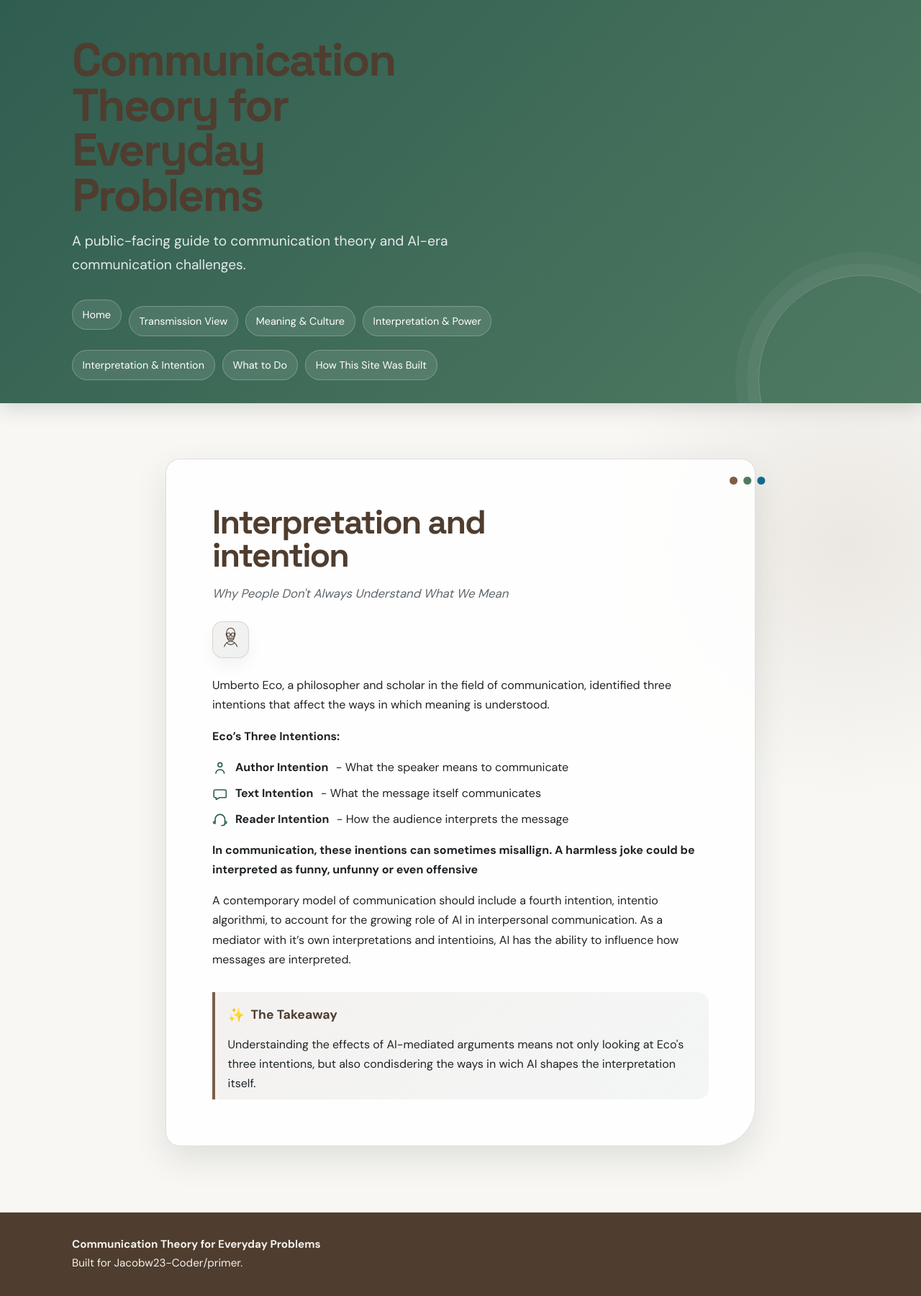
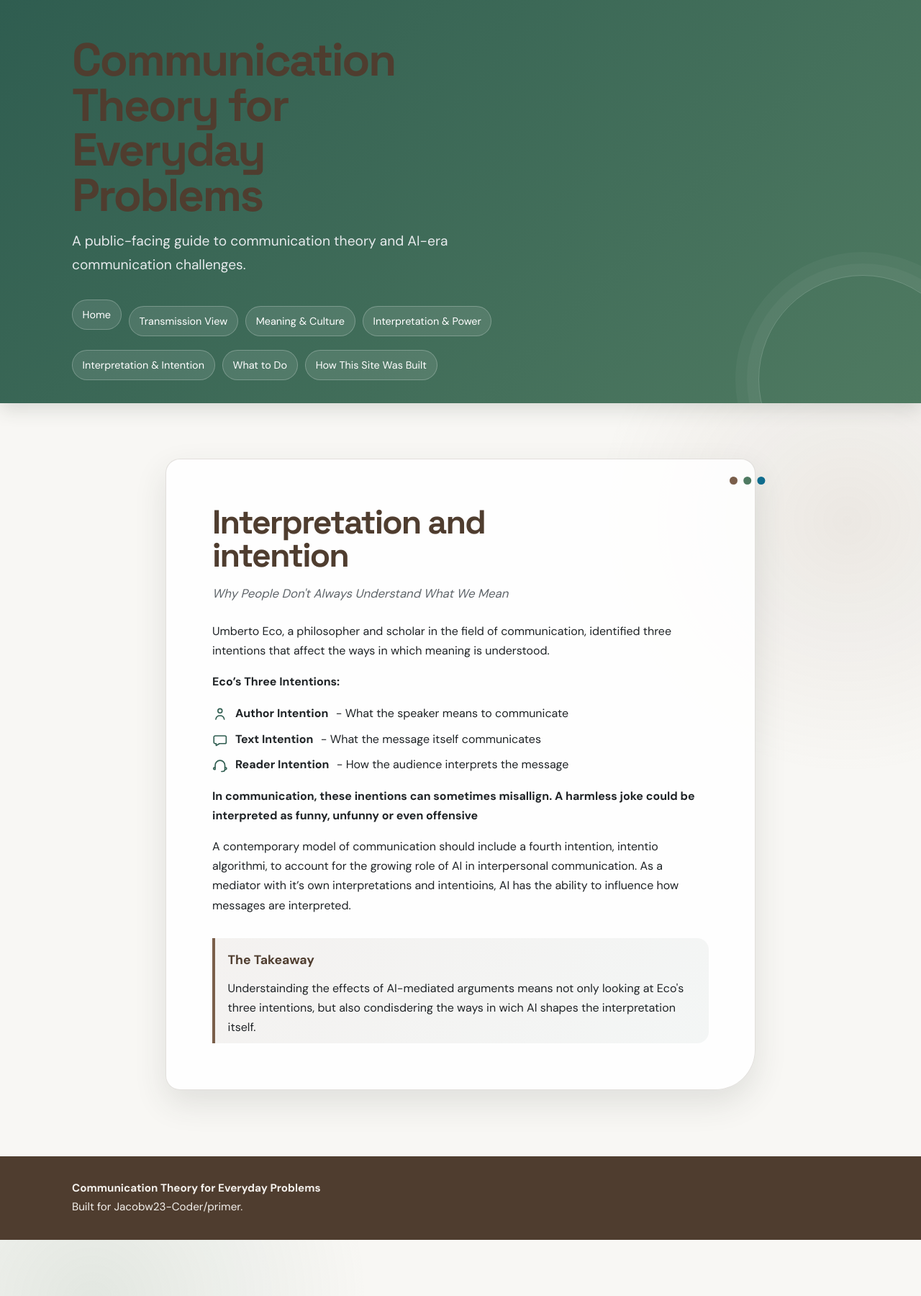
Before and after one commit to Jacobw23-Coder/primer, a Jekyll site: the page built from pages/interpretation-and-intention.md, in a window 1280 px wide. Shown: the whole page at 72% size. Built offline with Jekyll 4.4.1, drawn with Linux system fonts in a browser that asks for light colours.

Commit message:
more i&i changes

```diff
--- a/assets/css/style.css
+++ b/assets/css/style.css
@@ -175,42 +175,6 @@ h3 {
   font-size: 1.05rem;
 }
 
-.page-embellishment {
-  display: flex;
-  flex-wrap: wrap;
-  align-items: center;
-  gap: 0.75rem;
-  margin: 0 0 1.5rem;
-}
-
-.eco-portrait {
-  width: 3.2rem;
-  height: 3.2rem;
-  padding: 0.35rem;
-  border: 1px solid var(--line);
-  border-radius: 0.9rem;
-  background: linear-gradient(135deg, rgba(122, 94, 74, 0.08), rgba(47, 93, 80, 0.08));
-  box-shadow: 0 10px 20px rgba(79, 61, 47, 0.06);
-  stroke: var(--bark-brown);
-  stroke-width: 1.8;
-  stroke-linecap: round;
-  stroke-linejoin: round;
-  fill: none;
-}
-
-.page-embellishment span {
-  display: inline-flex;
-  align-items: center;
-  justify-content: center;
-  width: 2.8rem;
-  height: 2.8rem;
-  border: 1px solid var(--line);
-  border-radius: 0.9rem;
-  background: linear-gradient(135deg, rgba(122, 94, 74, 0.08), rgba(47, 93, 80, 0.08));
-  box-shadow: 0 10px 20px rgba(79, 61, 47, 0.06);
-  font-size: 1.3rem;
-}
-
 .page-callout {
   margin: 2rem 0 0;
   border-left: 4px solid var(--muted-brown);
@@ -225,10 +189,6 @@ h3 {
   gap: 0.5rem;
   color: var(--bark-brown);
   font-size: 1.1rem;
-}
-
-.callout-icon {
-  font-size: 1.2rem;
 }
 
 .page-callout p {
--- a/pages/interpretation-and-intention.md
+++ b/pages/interpretation-and-intention.md
@@ -3,21 +3,6 @@ layout: default
 title: Interpretation and intention
 ---
 <p class="subheading"><em>Why People Don't Always Understand What We Mean</em></p>
-
-<div class="page-embellishment" aria-hidden="true">
-  <svg class="eco-portrait" viewBox="0 0 64 64" role="img" aria-label="Stylized Umberto Eco portrait outline">
-    <path d="M23 11c2-4.2 5.2-6.5 9-6.5s7 2.3 9 6.5"></path>
-    <path d="M23 12.5c-1.3 2.2-1.5 5.5-.8 9.4.7 4.3 3.7 8.1 9.8 10.1 6.1-2 9.1-5.8 9.8-10.1.7-3.9.5-7.2-.8-9.4"></path>
-    <circle cx="27" cy="20" r="4.1"></circle>
-    <circle cx="37" cy="20" r="4.1"></circle>
-    <path d="M31.1 20h1.8"></path>
-    <path d="M22.8 18.8h-2.2m20.6 0h2.2"></path>
-    <path d="M28.5 27.3c1.1.7 2.1 1 3.5 1s2.4-.3 3.5-1"></path>
-    <path d="M24 27.5c1.2 5 4 7.4 8 7.4s6.8-2.4 8-7.4"></path>
-    <path d="M17 48c2.7-8.1 8.5-12.4 15-12.4S44.3 39.9 47 48"></path>
-    <path d="M23 39.2c2.7 2.8 5.7 4.2 9 4.2s6.3-1.4 9-4.2"></path>
-  </svg>
-</div>
 
 Umberto Eco, a philosopher and scholar in the field of communication, identified three intentions that affect the ways in which meaning is understood.
 
@@ -52,6 +37,6 @@ Umberto Eco, a philosopher and scholar in the field of communication, identified
 A contemporary model of communication should include a fourth intention, intentio algorithmi, to account for the growing role of AI in interpersonal communication. As a mediator with it's own interpretations and intentioins, AI has the ability to influence how messages are interpreted.
 
 <div class="page-callout">
-  <strong><span class="callout-icon">✨</span> The Takeaway</strong>
+  <strong>The Takeaway</strong>
   <p>Understainding the effects of AI-mediated arguments means not only looking at Eco's three intentions, but also condisdering the ways in wich AI shapes the interpretation itself.</p>
 </div>
```
